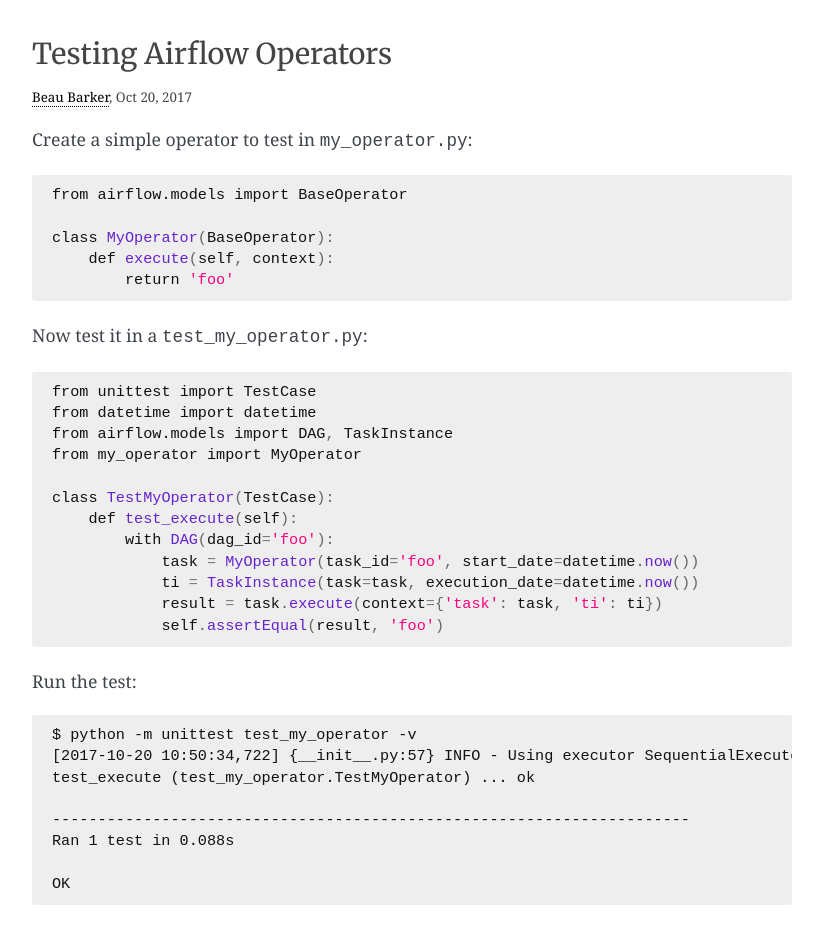
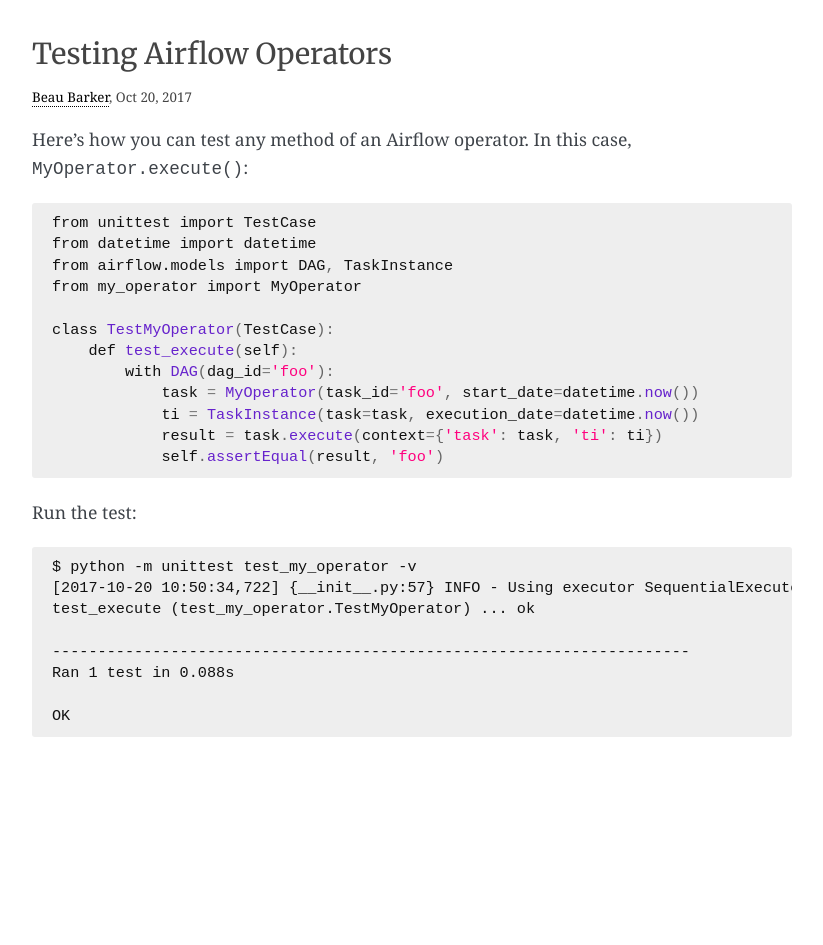
Before and after one commit to explodinglabs/explodinglabs.github.io, a Jekyll site: the page built from _posts/2017-10-20-testing-airflow-operators.markdown, in a window 1280 px wide. Shown: the whole page, without its empty margins (228-1051 px from the left). Built offline with Jekyll 4.4.1, drawn with Linux system fonts in a browser that asks for light colours; some web fonts are replaced; comment, search, counter and statistics services are not loaded; after the commit the page ends 900 px from its top, so only the background shows below that.

Commit message:
Adjust airflow doc

````diff
--- a/_posts/2017-10-20-testing-airflow-operators.markdown
+++ b/_posts/2017-10-20-testing-airflow-operators.markdown
@@ -5,16 +5,8 @@
 permalink: /airflow/testing-airflow-operators
 comments: true
 ---
-Create a simple operator to test in `my_operator.py`:
-```python
-from airflow.models import BaseOperator
-
-class MyOperator(BaseOperator):
-    def execute(self, context):
-        return 'foo'
-```
-
-Now test it in a `test_my_operator.py`:
+Here's how you can test any method of an Airflow operator. In this case,
+`MyOperator.execute()`:
 ```python
 from unittest import TestCase
 from datetime import datetime
````
